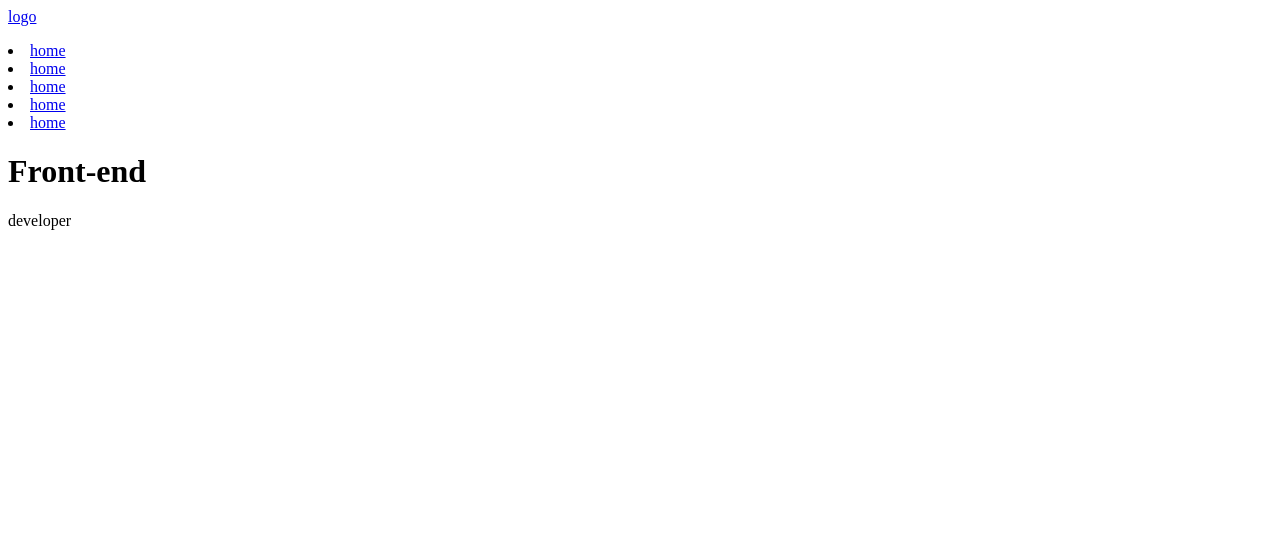
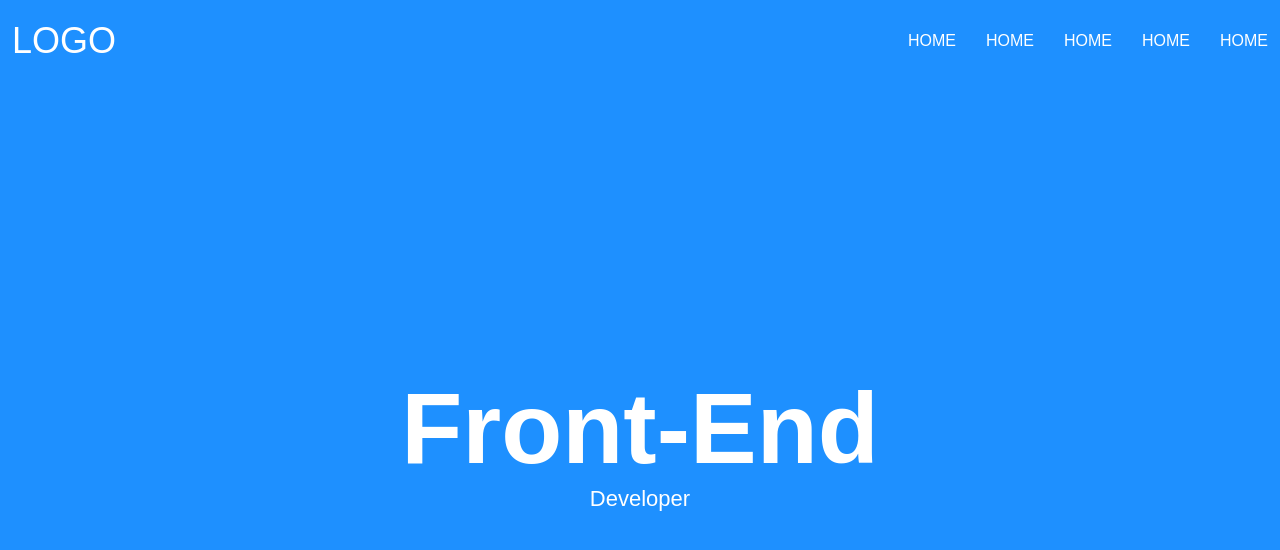
Before and after one commit to abdullo6770/git, a plain HTML site: page index.html in a window 1280 px wide. Drawn offline with Linux system fonts and the light colour scheme.

Commit message:
add header css

```diff
--- /dev/null
+++ b/css/style.css
@@ -0,0 +1,95 @@
+* {
+    margin: 0;
+    padding: 0;
+    box-sizing: border-box;
+}
+
+body {
+    font-family: sans-serif;
+}
+
+
+a {
+    text-decoration: none;
+}
+
+ul {
+    list-style: none;
+}
+
+.container {
+    max-width: 1320px;
+    width: 100%;
+    margin: 0 auto;
+    padding: 0 12px;
+
+}
+
+
+
+
+/* header start  */
+
+
+
+.header {
+    min-height: 100vh;
+    background: dodgerblue;
+    display: flex;
+    flex-direction: column;
+}
+
+.header__nav {
+    padding: 20px 0;
+
+}
+
+
+.header__nav .container {
+    display: flex;
+    align-items: center;
+    justify-content: space-between;
+}
+
+.header__list {
+    display: flex;
+}
+
+.header__logo {
+    font-size: 36px;
+    color: #fff;
+    text-transform: uppercase;
+}
+
+.header__link {
+    color: #fff;
+    text-transform: uppercase;
+    margin-left: 30px;
+}
+.header__content {
+    color: #fff;
+    text-transform: capitalize;
+    text-align: center;
+    display: flex;
+    align-items: center;
+    flex-grow: 1;
+
+
+}
+
+
+.header__title {
+    font-size: 100px;
+
+}
+
+.header__txt {
+    font-size: 22px;
+
+}
+
+
+
+
+
+/* header end  */
--- a/index.html
+++ b/index.html
@@ -5,17 +5,21 @@
     <meta http-equiv="X-UA-Compatible" content="IE=edge">
     <meta name="viewport" content="width=device-width, initial-scale=1.0">
     <title>Document</title>
+    <link rel="stylesheet" href="css/style.css">
 </head>
 <body>
     <div class="header header">
         <nav class="header__nav">
+            <div class="container">
                 <a href="#!" class="header__logo">logo</a>
-            <ul class="header__list"></ul>
+                <ul class="header__list">
                     <li class="header__list"><a href="#!" class="header__link">home</a></li>
                     <li class="header__list"><a href="#!" class="header__link">home</a></li>
                     <li class="header__list"><a href="#!" class="header__link">home</a></li>
                     <li class="header__list"><a href="#!" class="header__link">home</a></li>
                     <li class="header__list"><a href="#!" class="header__link">home</a></li>
+                </ul>
+            </div>
         </nav>
         <div class="header__content">
             <div class="container">
```
Lines whose indentation alone changed are shown as unchanged.
